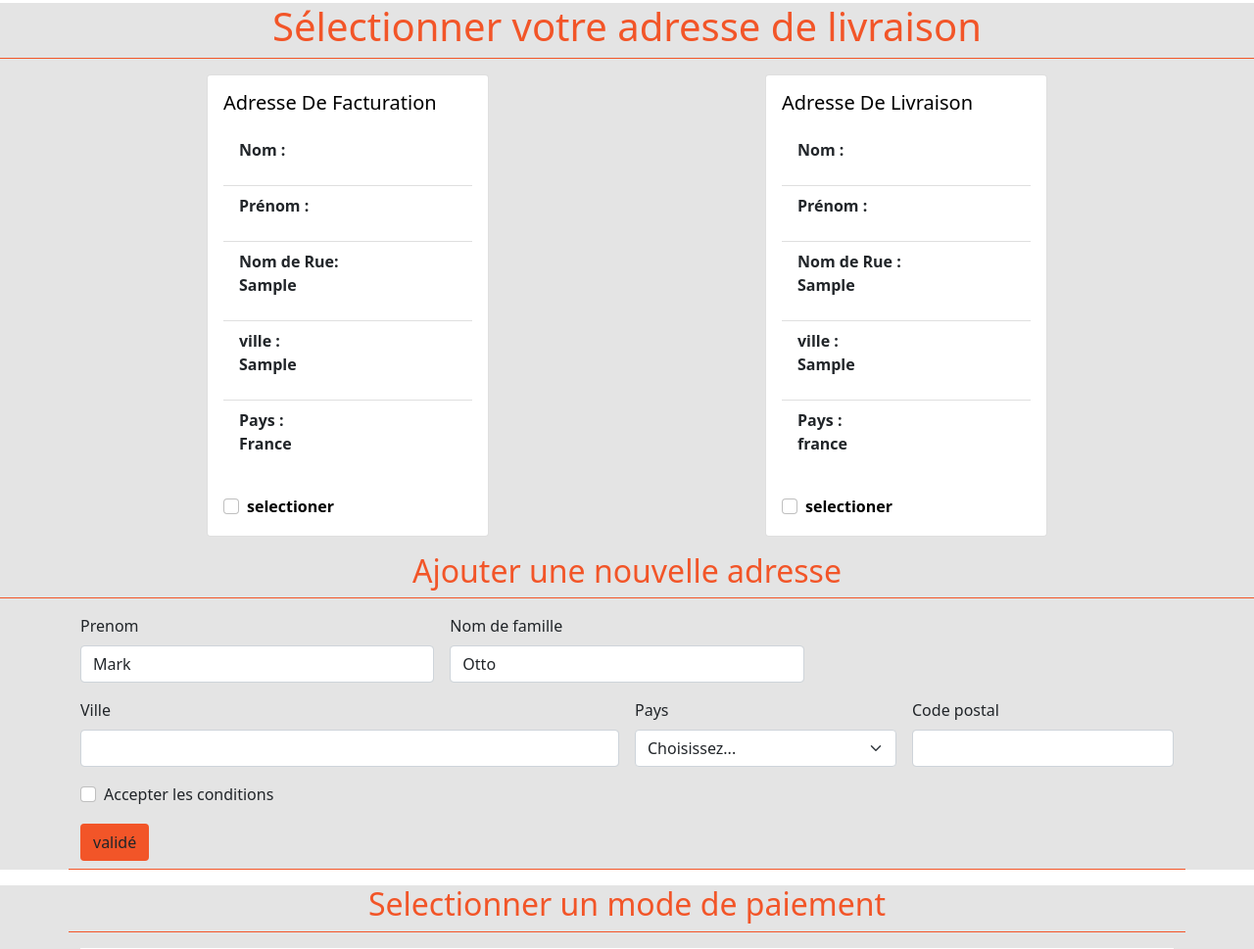
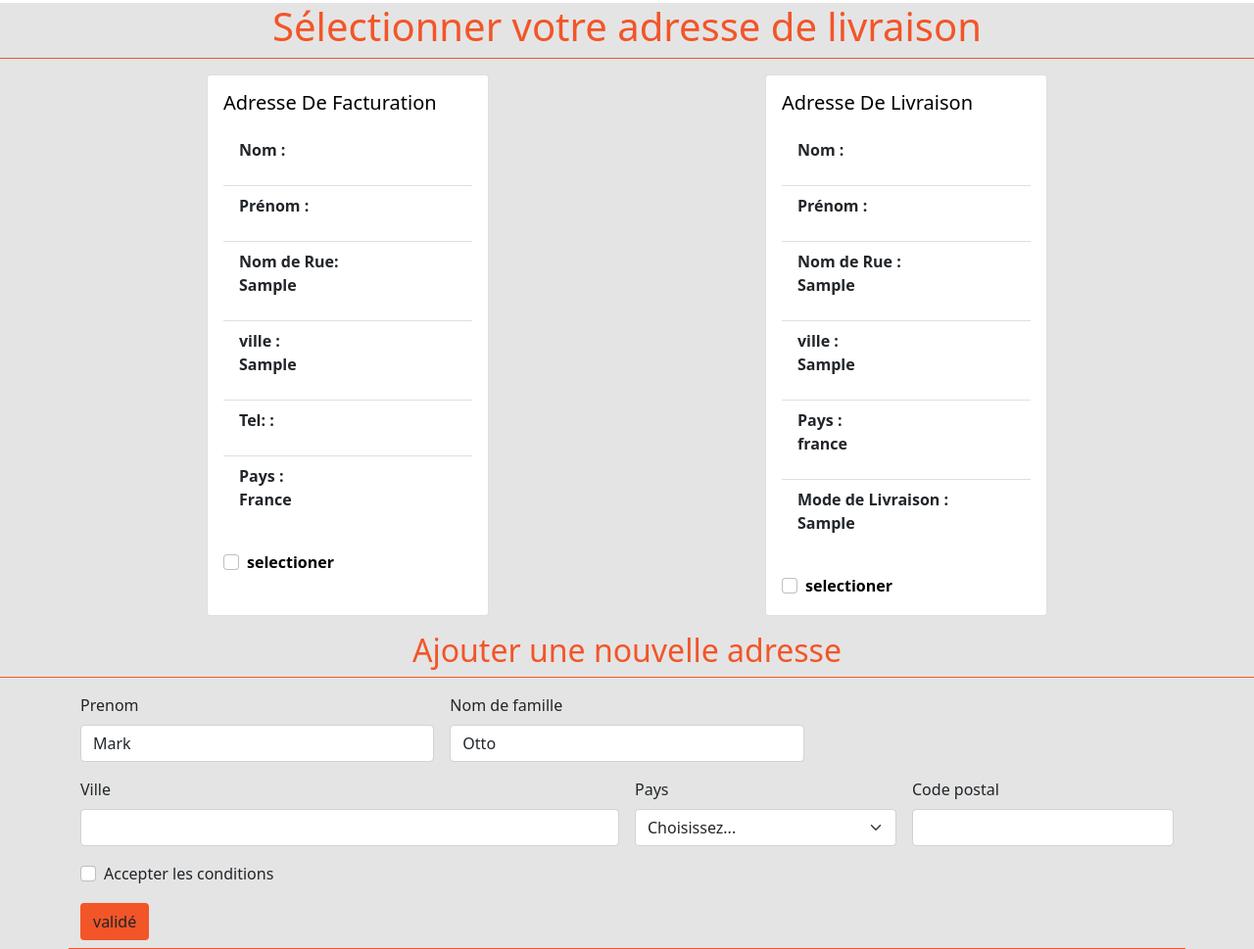
Before and after one commit to QUENTINBenoit/Tech_A_Way, a PHP site: template tech_a_way/templates/order/index.html.twig in a window 1280 px wide. Shown: the part 143-1112 px from the top of the page at 98% size. Run offline with PHP 8.4, Linux system fonts and the light colour scheme; the template is opened without the code that fills it: most values are stand-ins (such as "Sample title", 1, 10 or a date in 2020); some libraries are stand-ins or nearby versions; some web fonts are replaced.

Commit message:
twig display correction

```diff
--- a/tech_a_way/templates/order/index.html.twig
+++ b/tech_a_way/templates/order/index.html.twig
@@ -4,7 +4,7 @@
 
 {% block body %}
 <pre>
-    {{ dump(order, user) }}
+    {{ dump(order,) }}
 </pre>
 <main>
         <section>
@@ -32,6 +32,8 @@
                                         <p class="font-italic">{{order.streetBill}}</p></li>
                                     <li class="list-group-item">ville :
                                         <p class="font-italic">{{order.cityBill}}</p> </li>
+                                         <li class="list-group-item">Tel: :
+                                        <p class="font-italic">{{user.phonenumber}}</p> </li>
                                     <li class="list-group-item">Pays :
                                         <p class="font-italic"> France</p></li>
 
@@ -64,6 +66,8 @@
                                     <li class="list-group-item">Pays :
                                     <p>france</p>
                                     </li>
+                                      <li class="list-group-item">Mode de Livraison :
+                                    <p class="font-italic">{{order.typeDelivery}}</p> </li>
                                 </ul>
                                 </p>
                                 <div class="form-check">
```
